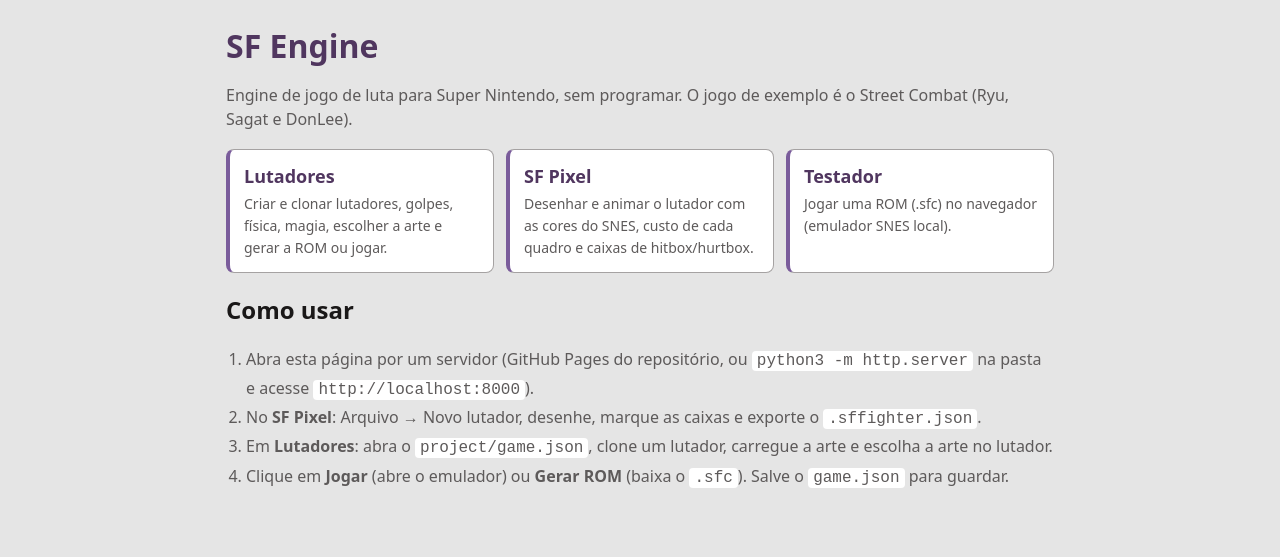
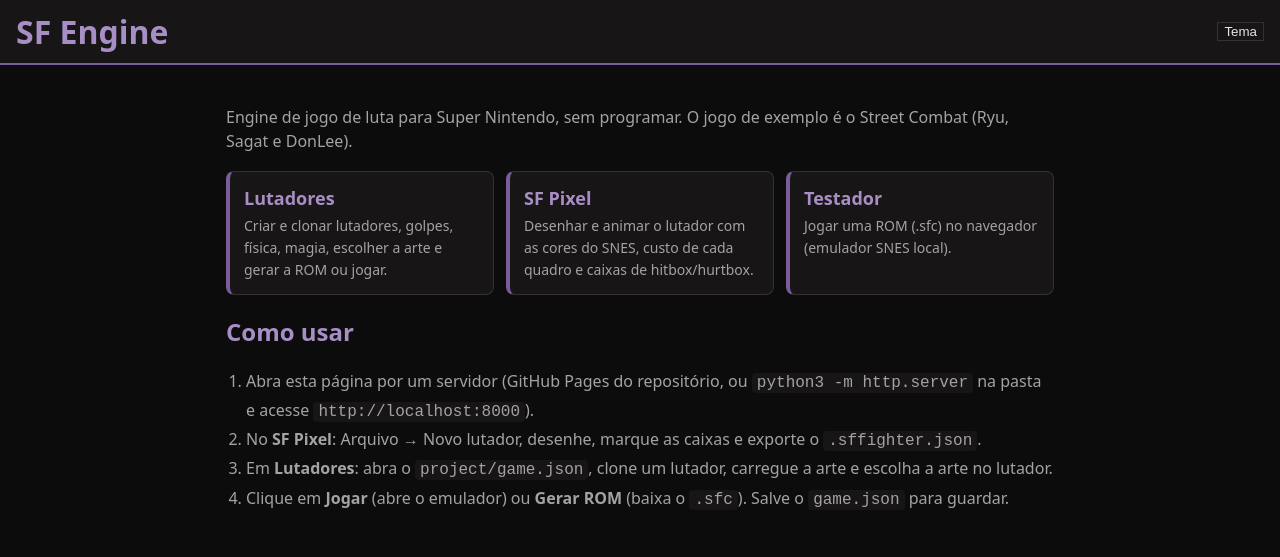
Before and after one commit to nandobastos/snes_engine, a plain HTML site: page index.html in a window 1280 px wide. Drawn offline with Linux system fonts and the light colour scheme.

Commit message:
Editor e pagina inicial com o tema da SF Engine (escuro lavanda/roxo, claro cinzas com barra roxa)
Co-Authored-By: Claude Opus 5.5 <noreply@anthropic.com>
Claude-Session: https://claude.ai/code/session_01GrDVgpYXph1sk3MpBp6zjp

```diff
--- /dev/null
+++ b/editor/tema.css
@@ -0,0 +1,15 @@
+/* Tema da SF Engine (igual ao SF Pixel): escuro = preto #0D0C0C e cinzas com detalhes em lavanda #A78FC6 e roxo #7A5C9B;
+   claro = elementos em cinzas (#A5A2A2, #E5E5E5, branco) com a barra de cima em roxo. Troca: botao "Tema" (tema.js). */
+:root{--bg:#0d0c0c;--pn:#171515;--ln:#353131;--tx:#e5e5e5;--mu:#a5a2a2;--ac:#7a5c9b;--ac2:#a78fc6;--bar:#171515;--bartx:#e5e5e5;--in:#0d0c0c;color-scheme:dark}
+:root[data-theme="claro"]{--bg:#e5e5e5;--pn:#ffffff;--ln:#a5a2a2;--tx:#1a1818;--mu:#5d5a5a;--ac:#7a5c9b;--ac2:#50365f;--bar:#7a5c9b;--bartx:#ffffff;--in:#ffffff;color-scheme:light}
+body{background:var(--bg);color:var(--tx)}
+header{background:var(--bar);color:var(--bartx);border-bottom:2px solid var(--ac)!important}
+header h1{color:var(--ac2)}:root[data-theme="claro"] header h1{color:#fff}
+:root[data-theme="claro"] header #msg{color:#e6dff2!important}
+button{background:var(--pn);color:var(--tx);border:1px solid var(--ln)}
+button:hover:not(:disabled){border-color:var(--ac2)}
+button.p{background:var(--ac)!important;color:#fff!important;border-color:var(--ac)!important}
+input,select{background:var(--in);color:var(--tx);border:1px solid var(--ln)}
+.it.on{border-color:var(--ac2)!important;box-shadow:inset 3px 0 0 var(--ac)}
+h2,h3{color:var(--ac2)}
+:root[data-theme="claro"] header button.p{background:#50365f!important;border-color:#e6dff2!important}
--- /dev/null
+++ b/editor/tema.js
@@ -0,0 +1,13 @@
+/* tema escuro/claro compartilhado com o SF Pixel (mesma chave salva) */
+(function () {
+  const K = "sfpixel-theme";
+  const set = (t) => { document.documentElement.setAttribute("data-theme", t === "claro" ? "claro" : "escuro"); try { localStorage.setItem(K, t); } catch (e) { /* sem armazenamento */ } };
+  let t = "escuro"; try { t = localStorage.getItem(K) || "escuro"; } catch (e) { /* idem */ }
+  set(t);
+  window.addEventListener("DOMContentLoaded", () => {
+    const h = document.querySelector("header") || document.body, b = document.createElement("button");
+    b.textContent = "Tema"; b.title = "Trocar tema (escuro / claro)"; b.style.marginLeft = "auto";
+    b.onclick = () => set(document.documentElement.getAttribute("data-theme") === "claro" ? "escuro" : "claro");
+    h.appendChild(b);
+  });
+})();
--- a/index.html
+++ b/index.html
@@ -4,16 +4,14 @@
 <meta charset="utf-8"><meta name="viewport" content="width=device-width,initial-scale=1">
 <title>SF Engine</title>
 <style>
-:root{--bg:#0d0c0c;--pn:#171515;--ln:#353131;--tx:#e5e5e5;--mu:#a5a2a2;--ac:#7a5c9b;--ac2:#a78fc6}
-@media (prefers-color-scheme:light){:root{--bg:#e5e5e5;--pn:#fff;--ln:#a5a2a2;--tx:#1a1818;--mu:#5d5a5a;--ac:#7a5c9b;--ac2:#50365f}}
 *{box-sizing:border-box}body{margin:0;background:var(--bg);color:var(--tx);font:16px system-ui,sans-serif}
 main{max-width:860px;margin:0 auto;padding:24px 16px}h1{margin:0 0 4px;color:var(--ac2)}p{color:var(--mu);line-height:1.5}
 .g{display:grid;grid-template-columns:repeat(auto-fit,minmax(240px,1fr));gap:12px;margin-top:18px}
 a.c{display:block;background:var(--pn);border:1px solid var(--ln);border-left:4px solid var(--ac);border-radius:8px;padding:14px;color:inherit;text-decoration:none}
 a.c:hover{border-color:var(--ac2)}a.c b{display:block;font-size:18px;margin-bottom:4px;color:var(--ac2)}a.c span{color:var(--mu);font-size:14px;line-height:1.4}
 ol{color:var(--mu);line-height:1.7;padding-left:20px}code{background:var(--pn);padding:1px 5px;border-radius:4px}
-</style></head><body><main>
-<h1>SF Engine</h1>
+</style>
+<link rel="stylesheet" href="editor/tema.css"><script src="editor/tema.js"></script></head><body><header style="display:flex;align-items:center;padding:10px 16px"><h1 style="margin:0">SF Engine</h1></header><main>
 <p>Engine de jogo de luta para Super Nintendo, sem programar. O jogo de exemplo é o Street Combat (Ryu, Sagat e DonLee).</p>
 <div class="g">
 <a class="c" href="editor/lutadores.html"><b>Lutadores</b><span>Criar e clonar lutadores, golpes, física, magia, escolher a arte e gerar a ROM ou jogar.</span></a>
```
Also changed, not shown: editor/lutadores.html (+2 -3 lines), tester/jogar.html (+1 -1 lines).
